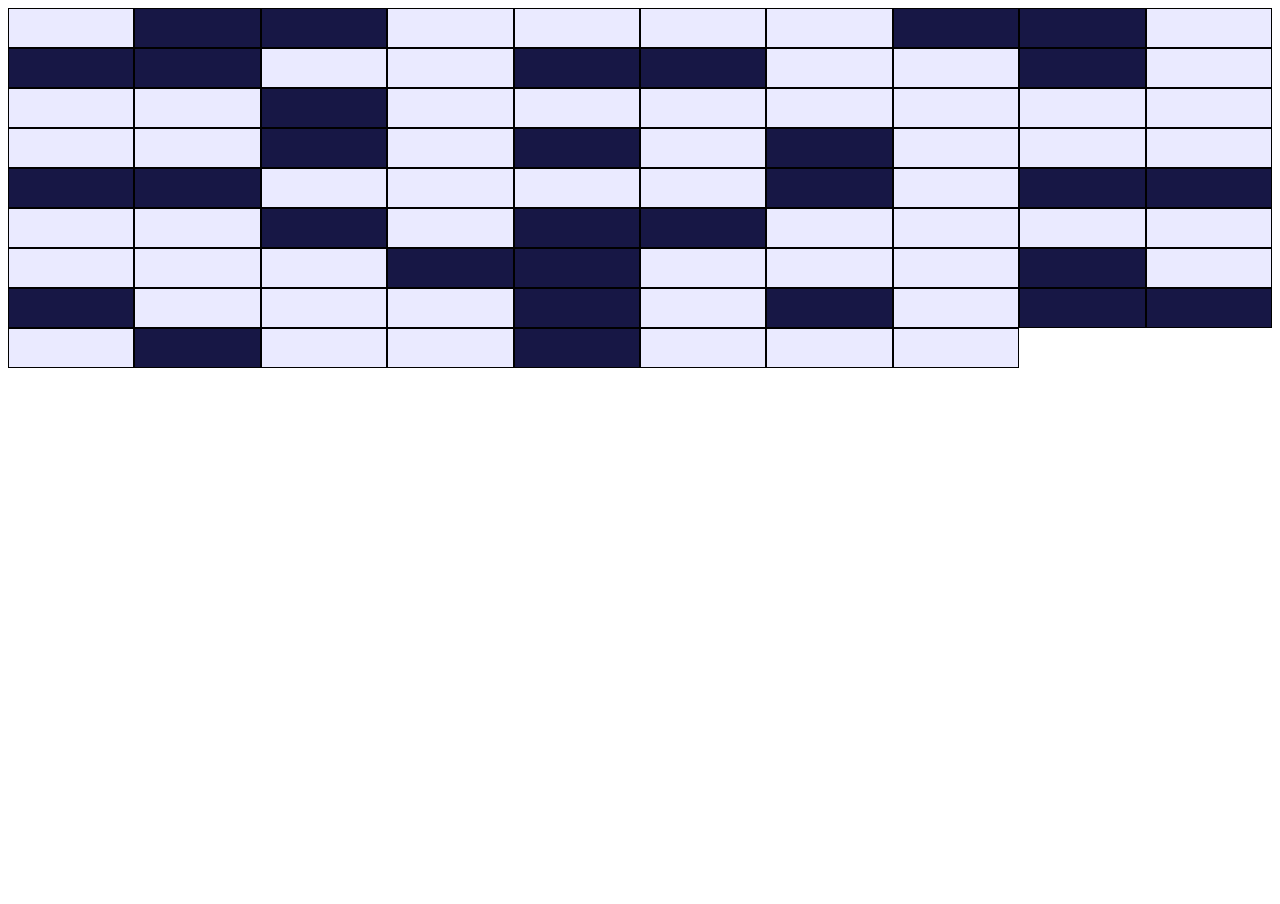
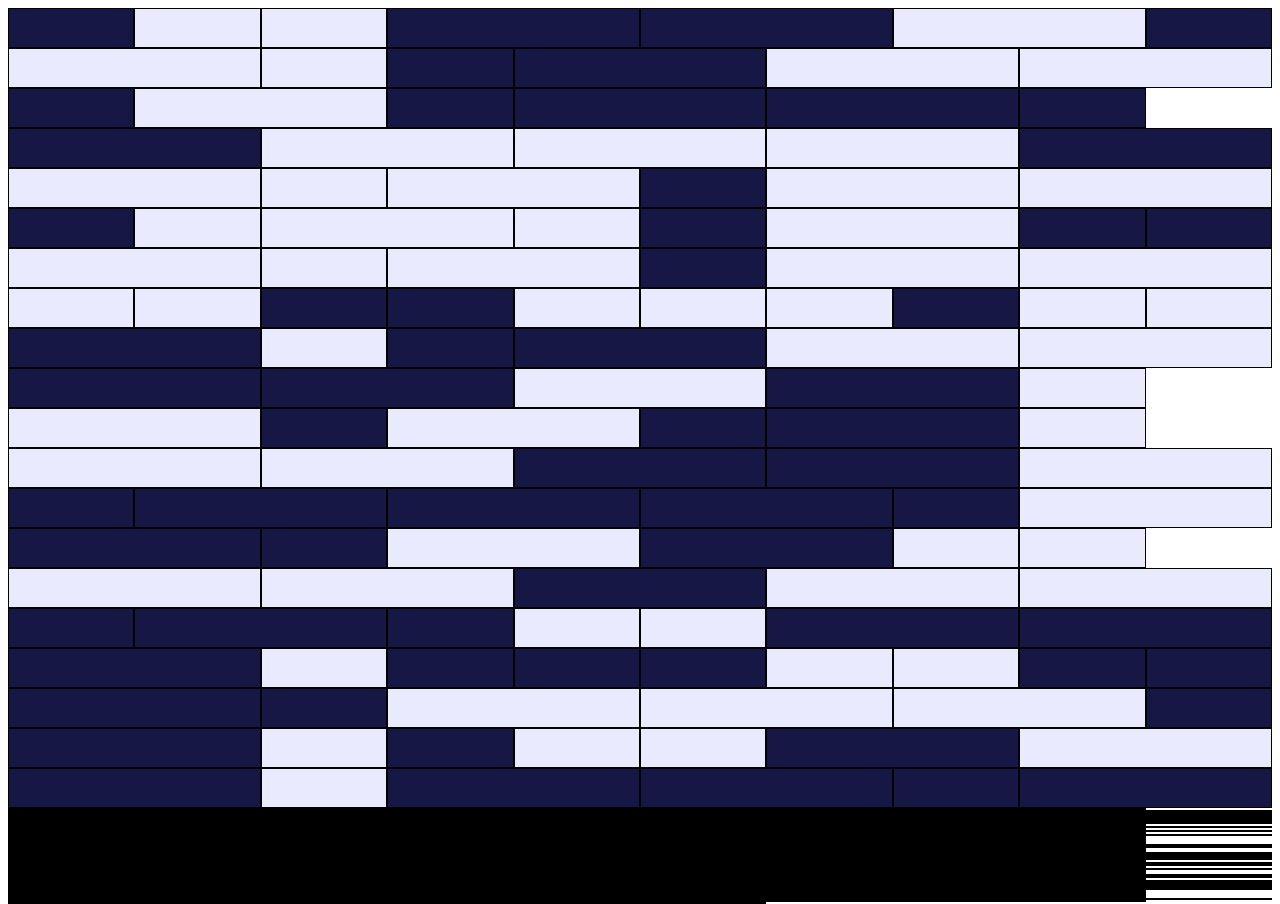
Before and after one commit to MattRueter/portfolio_website, a React (Create React App) app: page / in a window 1280 px wide. Before the commit the page ends 816 px from the top, so only its background shows below. Built offline with nearby package versions, Linux system fonts and the light colour scheme.

Commit message:
create short and long classes for bricks and assign randomly on render.

```diff
--- a/src/BrickWall.js
+++ b/src/BrickWall.js
@@ -3,30 +3,38 @@ import './index.css';
 let size = selectSize();
 function selectSize (){
 	let size =[]
-	const number = Math.floor(Math.random() * 100);
+	const number = Math.floor(Math.random() * 500);
 	for(let i = 0; i < number; i++){
 		size.push(i);
 	}
 	return size;
 }
 
-function selectColor (){
+function selectClass (){
 	let color = ""
-	const number =Math.floor(Math.random() * 10);
-	if(number < 5){
-		color = "brickDark"
-	}else if(number >= 5){
-		color = "brickLight"
+	const number =Math.floor(Math.random() * 20);
+	if(number >=0 && number <=5){
+		color = "brickDarkShort"
+	}else if(number > 5 && number <=10){
+		color = "brickLightShort"
+	}else if(number > 10 && number <=15){
+		color = "brickDarkLong"
+	}else if(number > 15 && number <=20){
+		color = "brickLightLong"
+	}else{
+		color ="brickError"
+		console.log(number)
 	}
 	return color;
 }
 
 
 export default function BrickWall (){
+
 	const bricks = size.map((brick)=>{
 		let key =brick;
 		return(
-			<Brick key={key} color = {selectColor()} />
+			<Brick key={key} color = {selectClass()} />
 		)
 	});
 
--- a/src/index.css
+++ b/src/index.css
@@ -5,11 +5,28 @@
   grid-template-columns:10% 10% 10% 10% 10% 10% 10% 10% 10% 10%;
   grid-template-rows:   5% 5% 5% 5% 5% 5% 5% 5% 5% 5% 5% 5% 5% 5% 5% 5% 5% 5% 5% 5%;
 }
-.brickDark{
+.brickDarkLong{
   border:1px solid black;
   background-color: rgb(23, 23, 69);
+  grid-column: span 2;
 }
-.brickLight{
+.brickLightLong{
   border:1px solid black;
   background-color: rgb(234, 234, 255);
+  grid-column: span 2;
 }
+.brickDarkShort{
+  border:1px solid black;
+  background-color: rgb(23, 23, 69);
+  grid-column: span 1;
+}
+.brickLightShort{
+  border:1px solid black;
+  background-color: rgb(234, 234, 255);
+  grid-column: span 1;
+}
+.brickError{
+  border:1px solid black;
+  background-color: rgb(246, 8, 8);
+  grid-column: span 1;
+}
```
